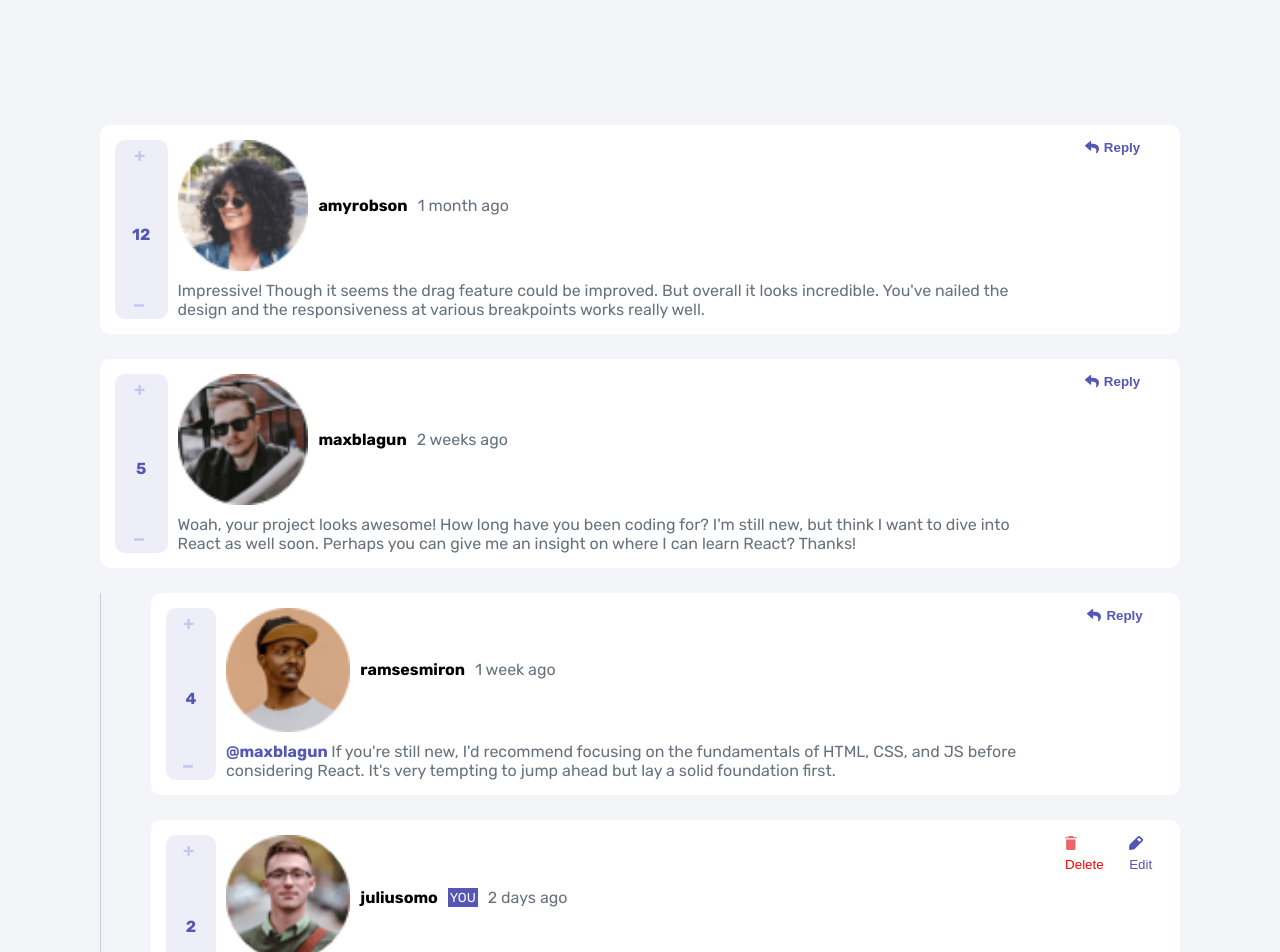
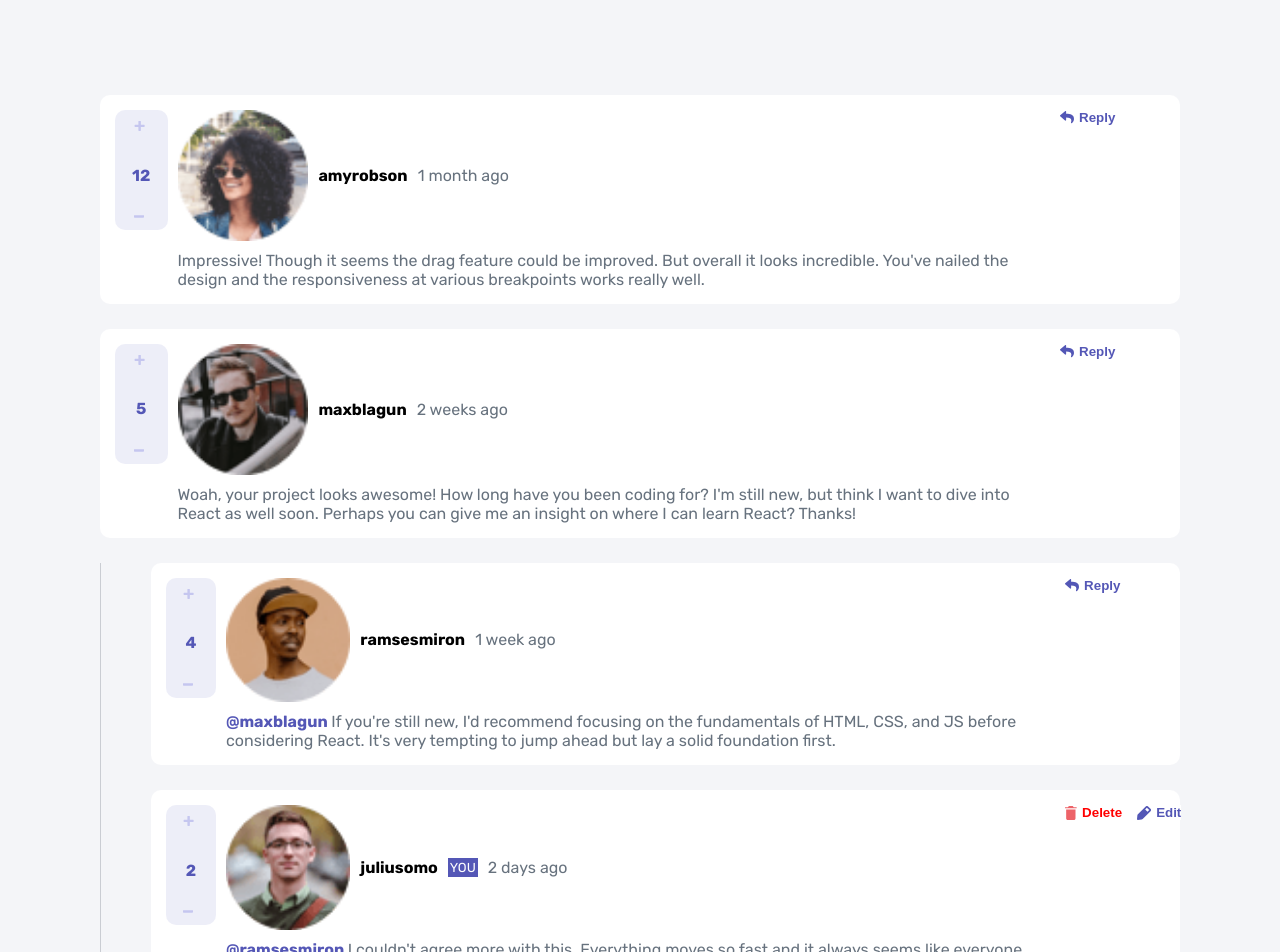
Before and after one commit to KjROX/interactive-comment-section-react, a React (Create React App) app: page / in a window 1280 px wide. Shown: the top 952 px of the page. Built offline with nearby package versions, Linux system fonts and the light colour scheme.

Commit message:
cnvrt rplydeledit div into btn adjusted the likCnt

```diff
--- a/src/App.css
+++ b/src/App.css
@@ -14,6 +14,10 @@ body {
   font-size: 1.6rem;
   background-color: rgb(234, 236, 241, 0.5);
 }
+.container {
+  max-width: 1080px;
+  margin: auto;
+}
 .replies {
   padding-left: 1.5rem;
   border-left: 0.5px solid rgb(103, 114, 126, 0.3);
@@ -24,7 +28,7 @@ button {
 }
 @media (min-width: 750px) {
   .App {
-    padding: 10rem;
+    padding: 7rem;
   }
   .replies {
     padding-left: 5rem;
--- a/src/App.js
+++ b/src/App.js
@@ -10,6 +10,7 @@ import data from "./data/data.json";
 function App() {
   return (
     <div className="App">
+      <div className="container">
         {data.comments.map((comment, i) => {
           if (comment.replies.length !== 0) {
             return (
@@ -42,6 +43,7 @@ function App() {
         })}
         <AddComment />
       </div>
+    </div>
   );
 }
 
--- a/src/components/Comment.module.css
+++ b/src/components/Comment.module.css
@@ -50,6 +50,7 @@
   }
   .footer {
     grid-area: box2;
+    align-items: flex-start;
   }
   .replyDeleteEdit {
     grid-area: box3;
--- a/src/components/LikeCount.module.css
+++ b/src/components/LikeCount.module.css
@@ -15,7 +15,8 @@
 @media (min-width: 750px) {
   .likeCount {
     flex-direction: column;
+    width: 100%;
     height: 100%;
-    width: 100%;
+    max-height: 120px;
   }
 }
--- a/src/components/ReplyDeleteEdit.js
+++ b/src/components/ReplyDeleteEdit.js
@@ -7,20 +7,23 @@ const ReplyDeleteEdit = ({ reply, mobileDesign }) => {
       }`}
     >
       {reply ? (
-        <div className={classes.replyDiv}>
+        <button
+          className={classes.replyDiv}
+          style={{ color: "#5457b6", fontWeight: "bold" }}
+        >
           <img src="./images/icon-reply.svg" alt="" />
-          <button className={classes.reply}>Reply</button>
-        </div>
+          Reply
+        </button>
       ) : (
         <div className={classes.deleteEdit}>
-          <div>
+          <button className={classes.delete}>
             <img src="./images/icon-delete.svg" alt="" />
-            <button style={{ color: "red" }}>Delete</button>
-          </div>
-          <div>
+            Delete
+          </button>
+          <button className={classes.edit}>
             <img src="./images/icon-edit.svg" alt="" />
-            <button style={{ color: "#5457b6" }}>Edit</button>
-          </div>
+            Edit
+          </button>
         </div>
       )}
     </div>
--- a/src/components/ReplyDeleteEdit.module.css
+++ b/src/components/ReplyDeleteEdit.module.css
@@ -16,11 +16,23 @@
   align-items: center;
   justify-content: center;
   gap: 1.5rem;
+  min-width: fit-content;
 }
-
-.reply {
-  font-weight: 700;
+.delete {
+  color: red;
+  font-weight: bold;
+  display: flex;
+  align-items: center;
+  justify-content: center;
+  gap: 0.5rem;
+}
+.edit {
   color: #5457b6;
+  font-weight: bold;
+  display: flex;
+  align-items: center;
+  justify-content: center;
+  gap: 0.5rem;
 }
 @media (min-width: 750px) {
   .mobileDesign {
```
Lines whose indentation alone changed are shown as unchanged.
